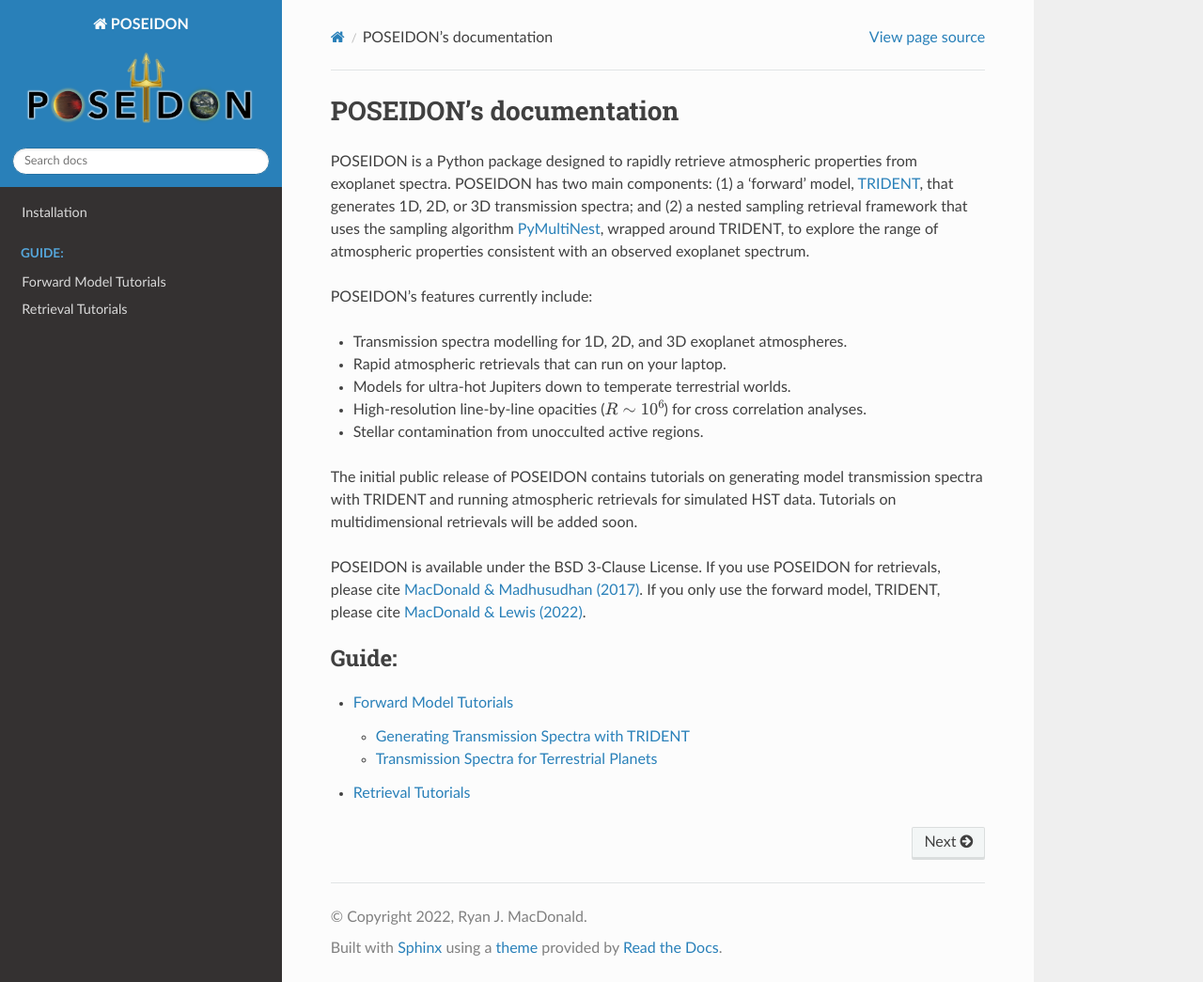
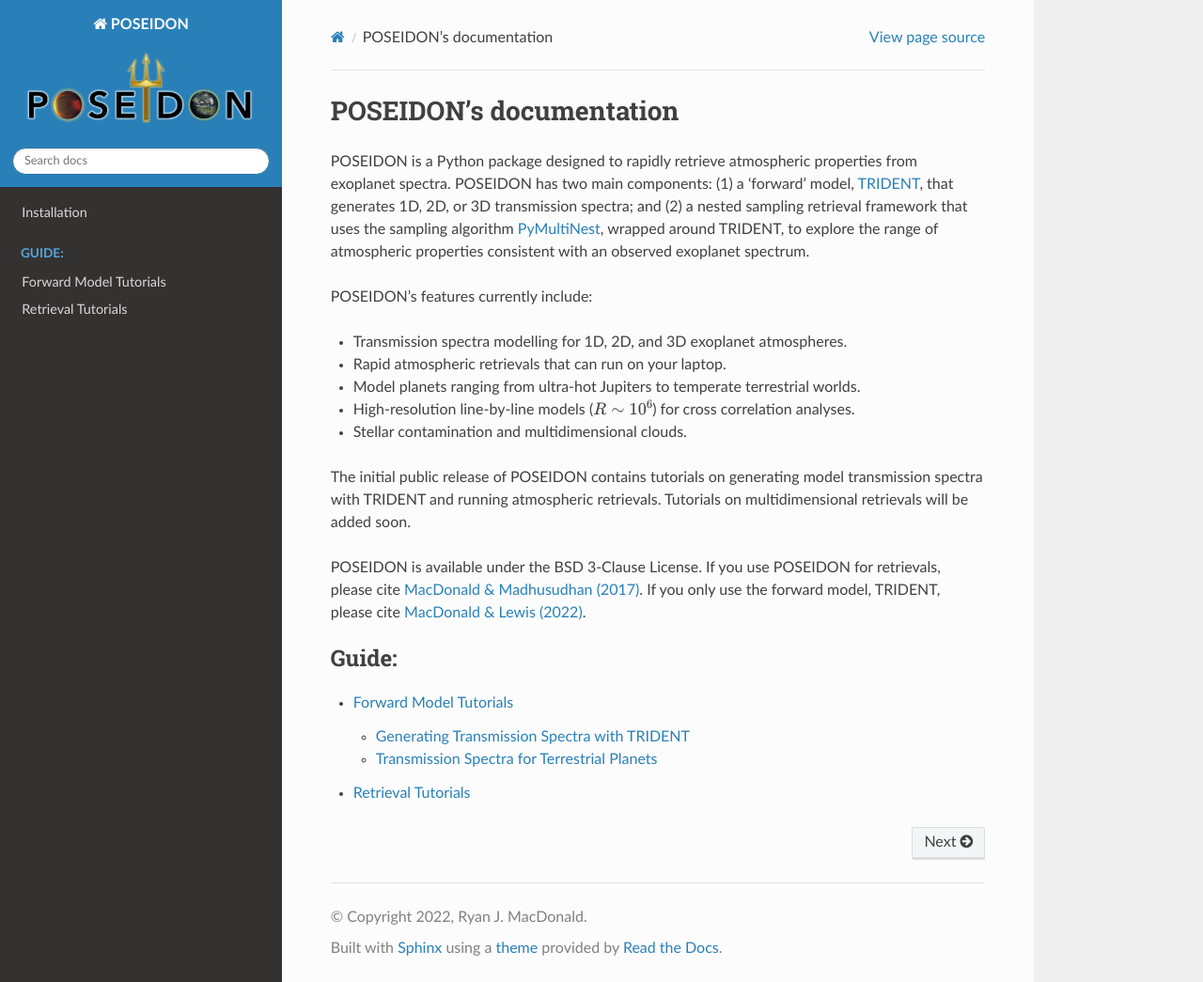
Before and after one commit to MartianColonist/POSEIDON, a Sphinx documentation site: the page built from docs/index.rst, in a window 1280 px wide and 1045 px high. Shown: the whole window at 94% size. Built offline with Sphinx 7.4.7 and the Read the Docs theme 2.0.0, drawn with Linux system fonts in a browser that asks for light colours; pages that are not in the unit, such as notebooks, are missing from menus.

Commit message:
Preparation for going public

```diff
--- a/docs/content/installation.rst
+++ b/docs/content/installation.rst
@@ -105,12 +105,12 @@ Step 3: Install POSEIDON from GitHub
 ____________________________________
 
 Now all that is left is to obtain POSEIDON from GitHub and install the module.
-You can download `POSEIDON from GitHub <https://github.com/MartianColonist/POSEIDON_rev>`_
+You can download `POSEIDON from GitHub <https://github.com/MartianColonist/POSEIDON>`_
 or clone the repository:
 
 .. code-block:: bash
 
-   git clone https://github.com/MartianColonist/POSEIDON_dev.git
+   git clone https://github.com/MartianColonist/POSEIDON.git
 
 Then navigate into the 'POSEIDON_dev' directory and install the package via:
 
--- a/docs/index.rst
+++ b/docs/index.rst
@@ -18,17 +14,18 @@ POSEIDON's features currently include:
 
 * Transmission spectra modelling for 1D, 2D, and 3D exoplanet atmospheres.
 * Rapid atmospheric retrievals that can run on your laptop.
-* Models for ultra-hot Jupiters down to temperate terrestrial worlds.
-* High-resolution line-by-line opacities (:math:`R \sim 10^6`) for cross correlation analyses.
-* Stellar contamination from unocculted active regions.
+* Model planets ranging from ultra-hot Jupiters to temperate terrestrial worlds.
+* High-resolution line-by-line models (:math:`R \sim 10^6`) for cross correlation analyses.
+* Stellar contamination and multidimensional clouds.
 
 The initial public release of POSEIDON contains tutorials on generating model
-transmission spectra with TRIDENT and running atmospheric retrievals for
-simulated HST data. Tutorials on multidimensional retrievals will be added soon.
+transmission spectra with TRIDENT and running atmospheric retrievals.
+Tutorials on multidimensional retrievals will be added soon.
 
 POSEIDON is available under the BSD 3-Clause License. If you use POSEIDON for retrievals,
 please cite `MacDonald & Madhusudhan (2017) <https://ui.adsabs.harvard.edu/abs/2017MNRAS.469.1979M/abstract>`_.
-If you only use the forward model, TRIDENT, please cite `MacDonald & Lewis (2022) <https://ui.adsabs.harvard.edu/abs/2021arXiv211105862M/abstract>`_.
+If you only use the forward model, TRIDENT, please cite `MacDonald & Lewis (2022)
+<https://ui.adsabs.harvard.edu/abs/2021arXiv211105862M/abstract>`_.
 
 .. toctree::
    :maxdepth: 1
```
Also changed, not shown: other parts of docs/index.rst (+0 -4 lines).
